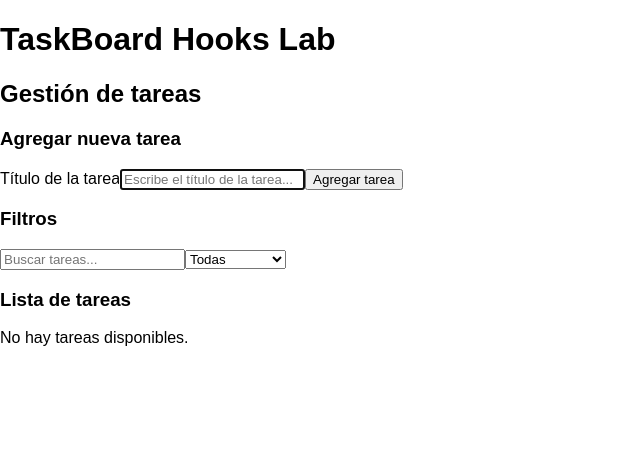
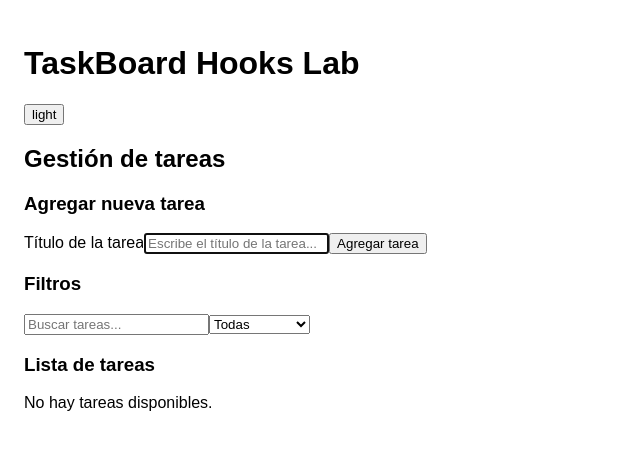
Before and after one commit to FabiSax12/TaskBoardPro-ReactPractice, a React (Vite) app: page / in a window 1280 px wide. Shown: the top 450 px of the page, without its empty margins (0-640 px from the left). Built offline with nearby package versions, Linux system fonts and the light colour scheme.

Commit message:
feat(theme): Implement ThemeToggle component and integrate theme context in AppContent

```diff
--- a/src/app/components/AppContent.tsx
+++ b/src/app/components/AppContent.tsx
@@ -1,13 +1,19 @@
 import { TaskBoard } from "../../features/tasks/components/TaskBoard"
+import { ThemeToggle } from "../../features/theme/components/ThemeToggle";
 import { HTML_TAGS } from "../../shared/constants/html-tags.constants"
+import '../../index.css'
+import { useTheme } from "../../features/theme/hooks/useTheme";
 
 export const AppContent = () => {
     const MainTag = HTML_TAGS.MAIN;
     const HeaderTag = HTML_TAGS.H1;
 
+    const { theme } = useTheme()
+
     return (
-        <MainTag>
+        <MainTag className={theme}>
             <HeaderTag>TaskBoard Hooks Lab</HeaderTag>
+            <ThemeToggle />
             <TaskBoard />
         </MainTag>
     )
--- /dev/null
+++ b/src/features/theme/components/ThemeToggle.tsx
@@ -0,0 +1,9 @@
+import { useTheme } from "../hooks/useTheme"
+
+export const ThemeToggle = () => {
+    const { theme, toggleTheme } = useTheme();
+
+    return (
+        <button onClick={toggleTheme}>{theme}</button>
+    )
+}
--- a/src/index.css
+++ b/src/index.css
@@ -2,3 +2,18 @@ body {
   margin: 0;
   font-family: Arial, Helvetica, sans-serif;
 }
+
+main {
+  min-height: 100vh;
+  padding: 24px;
+}
+
+.light {
+  background-color: white;
+  color: black;
+}
+
+.dark {
+  background-color: #1e1e1e;
+  color: white;
+}
```
Also changed, not shown: src/features/theme/context/ThemeProvider.tsx (+9 -1 lines).
